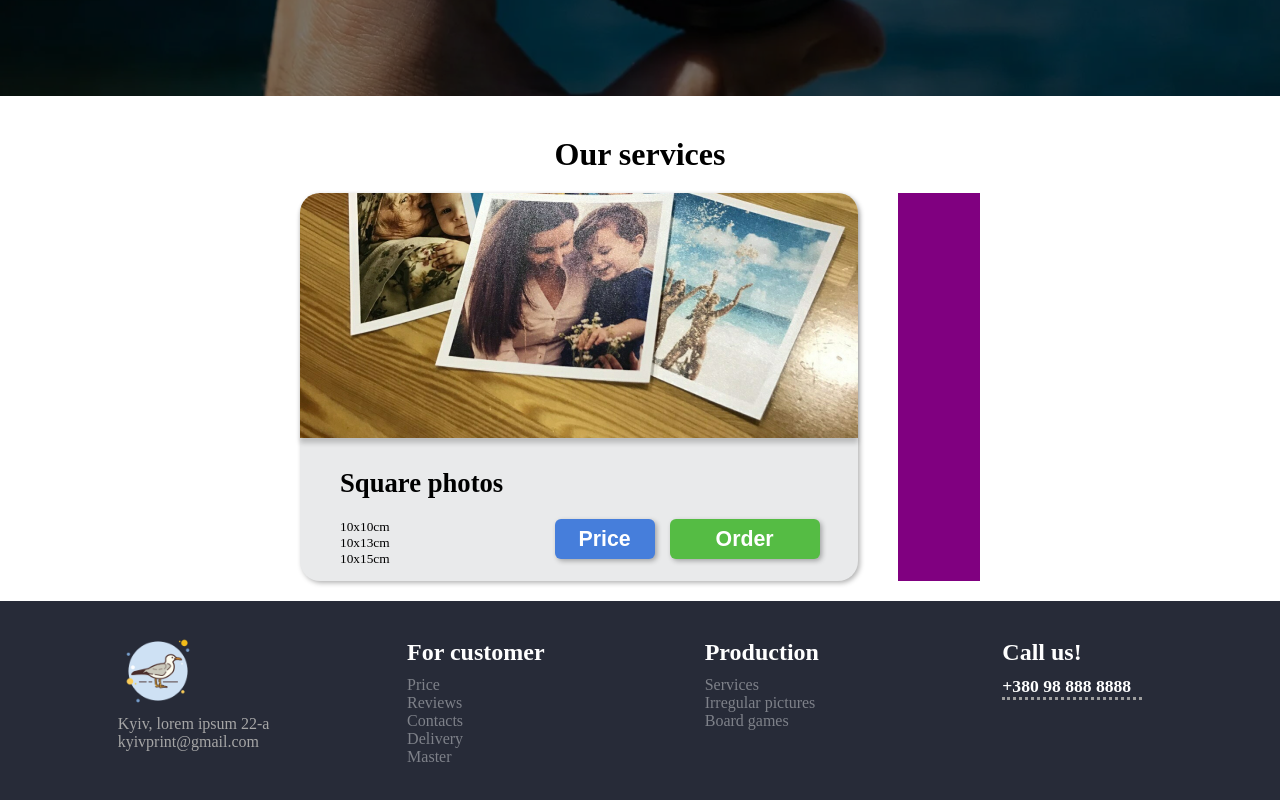
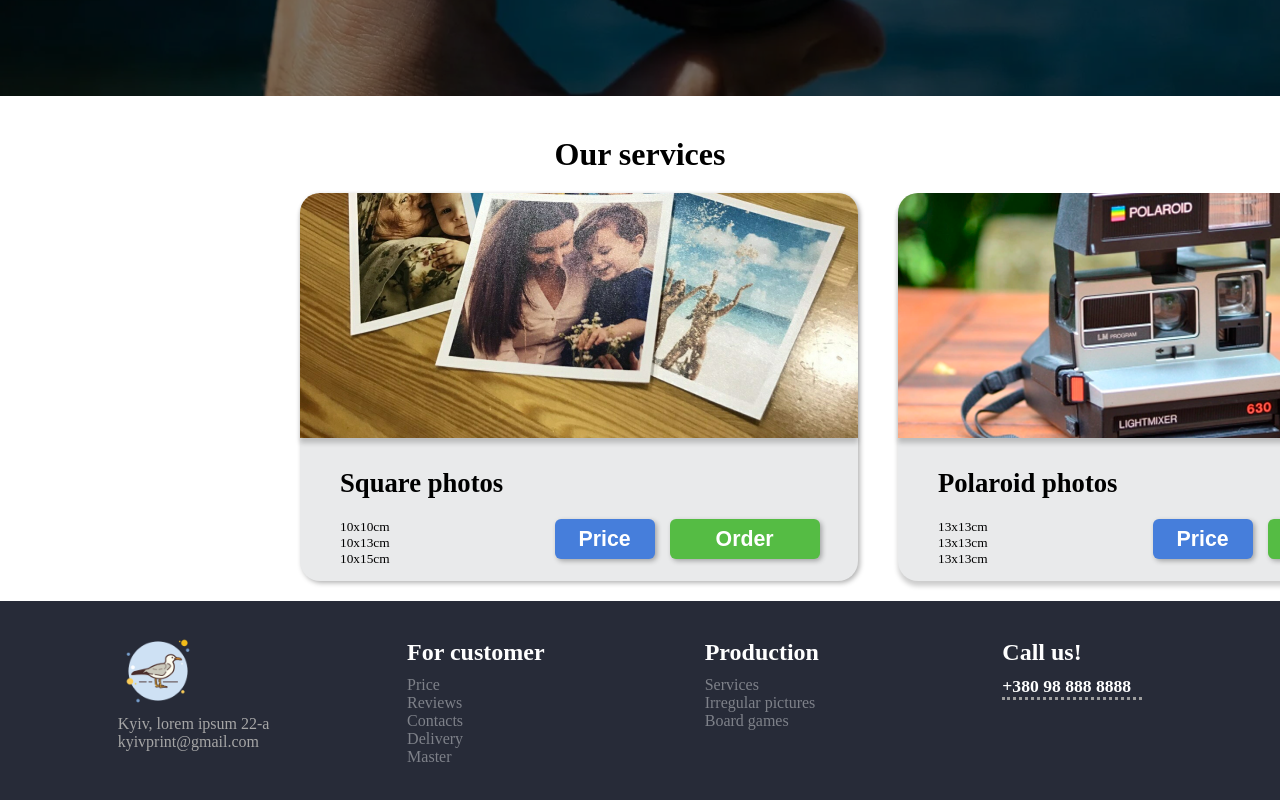
Before and after one commit to sssgen/photo-layout, a React (Create React App) app in the folder client/: page / in a window 1280 px wide. Shown: the part 464-1264 px from the top of the page. Built offline with nearby package versions, Linux system fonts and the light colour scheme.

Commit message:
added polaroid photos service

```diff
--- a/client/src/pages/Landing/Landing.jsx
+++ b/client/src/pages/Landing/Landing.jsx
@@ -1,7 +1,7 @@
 import React from 'react';
 import { Link } from 'react-router-dom';
+import MainButton from '../../components/UI/MainButton/MainButton';
 import './Landing.scss';
-import MainButton from '../../components/UI/MainButton/MainButton';
 
 const Landing = () => {
     return (
@@ -23,10 +23,8 @@ const Landing = () => {
 
                         <div className='squarePhotos'>
 
-
                             <div className='squareInfo'>
                                 <div className='squareImage'>
-
                                 </div>
                                 <h3>Square photos</h3>
                                 <div className='squareComponents'>
@@ -40,12 +38,25 @@ const Landing = () => {
                                     <button className='buttonOrderSquare'>Order</button>
                                     </div>
                                 </div>
-
-
                             </div>
                         </div>
 
                         <div className='polaroidPhotos'>
+                            <div className='polaroidImage'>
+                            </div>
+                            <h3>Polaroid photos</h3>
+                            <div className='polaroidComponents'>
+                                <div className='pPolaroid'>
+                                <p>13x13cm</p>
+                                <p>13x13cm</p>
+                                <p>13x13cm</p>
+                                </div>
+                                <div className='buttonsPolaroid'>
+                                    <button className='buttonPricePolaroid'>Price</button>
+                                    <button className='buttonOrderPolaroid'>Order</button>
+                            </div></div>
+
+
 
                         </div>
                 </div>
--- a/client/src/pages/Landing/Landing.scss
+++ b/client/src/pages/Landing/Landing.scss
@@ -113,8 +113,76 @@
 }
 
 .polaroidPhotos {
+    display: flex;
+    justify-content: space-between;
+    flex-wrap: wrap;
     height: 388px;
     width: 558px;
-    background-color: purple;
+    background-color: #e9eaeb;
     margin: 20px 300px 20px 20px;
+    box-shadow: 0px 5px 5px rgba(0, 0, 0, 0.2);
+    border-radius: 20px;
+
+    h3 {
+        margin: 30px 0px 0px 40px;
+        font-size: 20pt;
+    }
+
+    p {
+        margin: 0px 0px 0px 40px;
+        font-size: smaller;
+    }
 }
+
+.pPolaroid {
+    margin-top: 20px;
+}
+
+.polaroidImage {
+    background-image: url("../../images/polaroidPhotos.png");
+    height: 245px;
+    width: 558px;
+    border-top-left-radius: 20px;
+    border-top-right-radius: 20px;
+    box-shadow: 0px 5px 5px rgba(0, 0, 0, 0.2);
+}
+
+.polaroidComponents {
+    display: flex;
+    flex-direction: row;
+    align-content: flex-end;
+
+    button {
+        margin: 20px 0px 0px 15px;
+        height: 40px;
+        border-radius: 6px;
+        border: none;
+        box-shadow: 2px 2px 5px rgba(0, 0, 0, 0.3);
+    }
+}
+
+.buttonsPolaroid {
+    display: flex;
+    align-items: flex-start;
+    height: 100px;
+    padding-bottom: 50px;
+    margin-left: 150px;
+    margin-bottom: 0px;
+    flex-grow: 1;
+}
+
+.buttonPricePolaroid {
+    background-color: #467edb;
+    color: white;
+    font-size: 16pt;
+    font-weight: 700;
+    width: 100px;
+}
+
+.buttonOrderPolaroid {
+    background-color: #55bc44;
+    color: white;
+    font-size: 16pt;
+    font-weight: 700;
+    width: 150px;
+}
```
Also changed, not shown: client/src/pages/ContactUs/ContactUs.jsx (+4 -4 lines), client/src/Images/polaroidPhotos.png (added), 1 other file (tests, documents, lock files or other folders).
